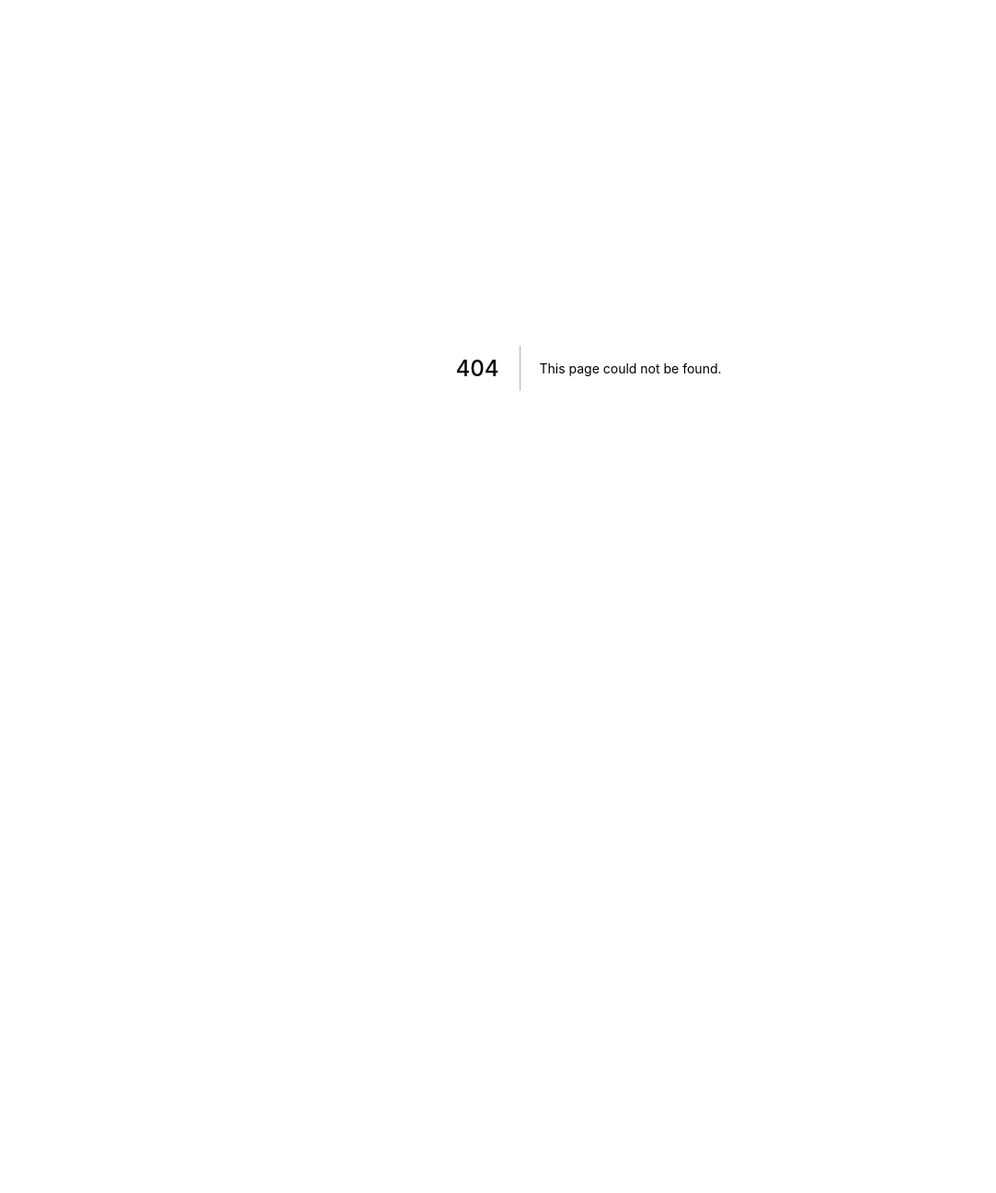
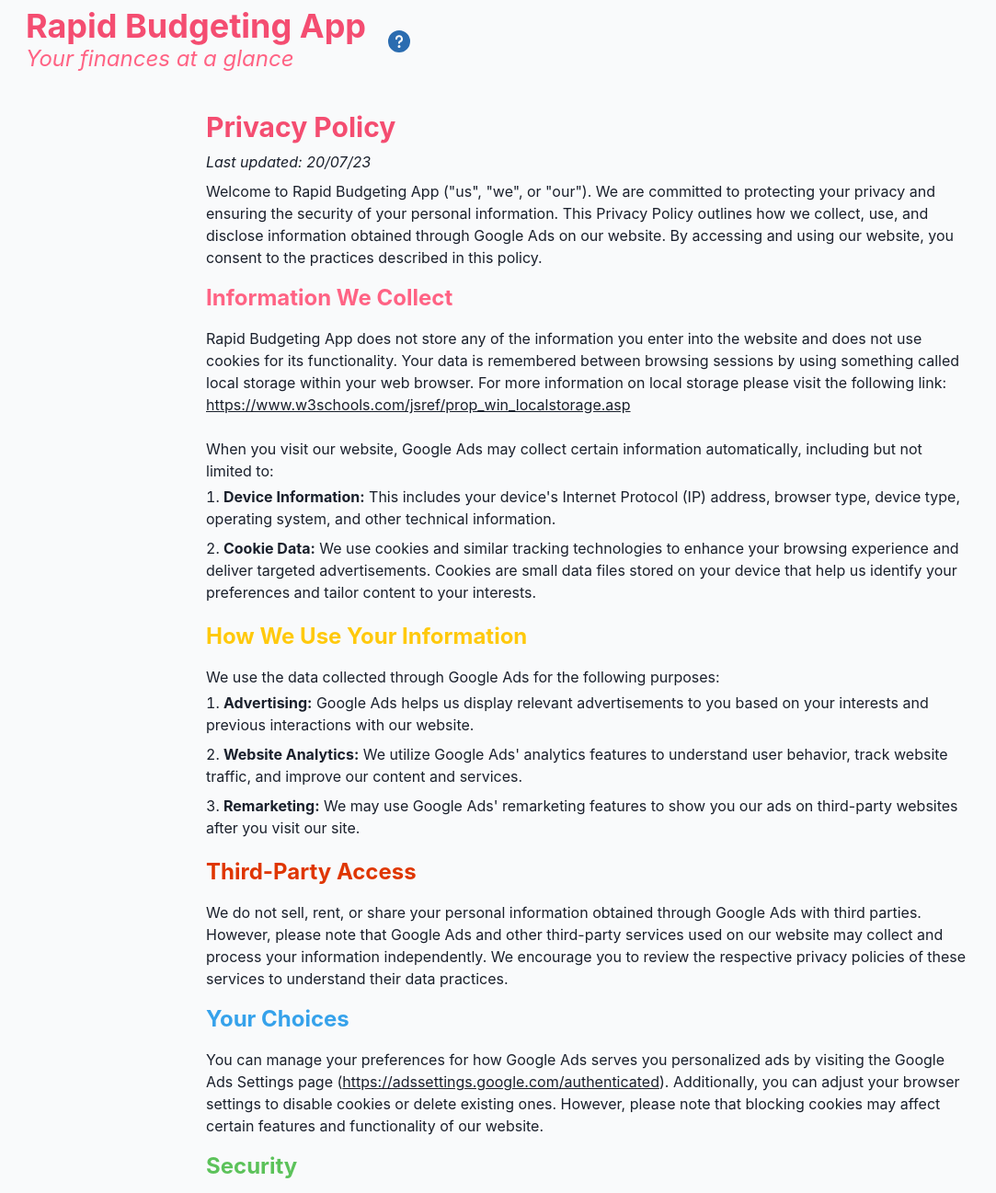
Before and after one commit to JamesArmer/rapid_budgeting_app, a Next.js app: page /privacy-policy in a window 1280 px wide. Before the commit this address had no page. Shown: the top 1297 px of the page at 92% size, without its empty margins (0-1083 px from the left). Before the commit the page ends 800 px from the top, so only its background shows below. Built offline with nearby package versions, Linux system fonts and the light colour scheme.

Commit message:
feat: privacy policy and ads

```diff
--- a/components/Footer.tsx
+++ b/components/Footer.tsx
@@ -3,12 +3,13 @@
 
 export default function Footer() {
   return (
-    <footer className="sm:h-10 h-30 border-t">
-      <div className="w-full flex items-center justify-center pt-4">
+    <footer className="border-t">
+      <div className="flex w-full items-center justify-center pt-4">
         <a
           href="https://github.com/JamesArmer"
           target="about:blank"
           rel="noopener noreferrer"
+          className="pb-2"
         >
           Find me on <FaGithub size={25} className="inline-block" />
         </a>
--- a/pages/_app.tsx
+++ b/pages/_app.tsx
@@ -25,6 +25,11 @@
           name="google-site-verification"
           content="tHYs9rYZNUBjnZZQ_xpR11OOiYkzbmpi3SsDUaV-ItA"
         />
+        <script
+          async
+          src="https://pagead2.googlesyndication.com/pagead/js/adsbygoogle.js?client=ca-pub-8034542629135305"
+          crossOrigin="anonymous"
+        ></script>
       </Head>
       <Component {...pageProps} />
     </ChakraProvider>
--- /dev/null
+++ b/pages/privacy-policy.tsx
@@ -0,0 +1,164 @@
+import { NextPage } from "next";
+import Layout from "../components/Layout";
+import MainTitle from "../components/titles/MainTitle";
+import HelpButton from "../components/buttons/HelpButton";
+
+const PrivacyPolicy: NextPage = () => {
+  return (
+    <Layout>
+      <div id="topDiv" className="flex sm:w-1/2 py-2">
+        <div id="titlesDiv">
+          <MainTitle />
+        </div>
+        <div id="buttonDiv" className="flex align-middle pl-6">
+          <HelpButton />
+        </div>
+      </div>
+      <div id="parentDiv" className="sm:flex w-11/12 sm:w-2/3 m-auto py-8">
+        <div>
+          <h1 className="font-bold text-pink-main text-2xl sm:text-3xl">
+            Privacy Policy
+          </h1>
+          <p className="py-2">
+            <i>Last updated: 20/07/23</i>
+          </p>
+          <p>
+            Welcome to Rapid Budgeting App ("us", "we", or "our"). We are
+            committed to protecting your privacy and ensuring the security of
+            your personal information. This Privacy Policy outlines how we
+            collect, use, and disclose information obtained through Google Ads
+            on our website. By accessing and using our website, you consent to
+            the practices described in this policy.
+          </p>
+          <h2 className="font-bold text-pink-light text-xl sm:text-2xl py-4">
+            Information We Collect
+          </h2>
+          <p>
+            Rapid Budgeting App does not store any of the information you enter
+            into the website and does not use cookies for its functionality.
+            Your data is remembered between browsing sessions by using something
+            called local storage within your web browser. For more information
+            on local storage please visit the following link:{" "}
+            <a
+              href="https://www.w3schools.com/jsref/prop_win_localstorage.asp"
+              target="_blank"
+              className="underline"
+            >
+              https://www.w3schools.com/jsref/prop_win_localstorage.asp
+            </a>
+          </p>
+          <br />
+          <p>
+            When you visit our website, Google Ads may collect certain
+            information automatically, including but not limited to:
+          </p>
+          <ol className="list-decimal list-inside">
+            <li className="py-1">
+              <b>Device Information:</b> This includes your device's Internet
+              Protocol (IP) address, browser type, device type, operating
+              system, and other technical information.
+            </li>
+            <li className="py-1">
+              <b>Cookie Data:</b> We use cookies and similar tracking
+              technologies to enhance your browsing experience and deliver
+              targeted advertisements. Cookies are small data files stored on
+              your device that help us identify your preferences and tailor
+              content to your interests.
+            </li>
+          </ol>
+          <h2 className="font-bold text-yellow-main text-xl sm:text-2xl py-4">
+            How We Use Your Information
+          </h2>
+          <p>
+            We use the data collected through Google Ads for the following
+            purposes:
+          </p>
+          <ol className="list-decimal list-inside">
+            <li className="py-1">
+              <b>Advertising:</b> Google Ads helps us display relevant
+              advertisements to you based on your interests and previous
+              interactions with our website.
+            </li>
+            <li className="py-1">
+              <b>Website Analytics:</b> We utilize Google Ads' analytics
+              features to understand user behavior, track website traffic, and
+              improve our content and services.
+            </li>
+            <li className="py-1">
+              <b>Remarketing:</b> We may use Google Ads' remarketing features to
+              show you our ads on third-party websites after you visit our site.
+            </li>
+          </ol>
+          <h2 className="font-bold text-red-light text-xl sm:text-2xl py-4">
+            Third-Party Access
+          </h2>
+          <p>
+            We do not sell, rent, or share your personal information obtained
+            through Google Ads with third parties. However, please note that
+            Google Ads and other third-party services used on our website may
+            collect and process your information independently. We encourage you
+            to review the respective privacy policies of these services to
+            understand their data practices.
+          </p>
+          <h2 className="font-bold text-blue-main text-xl sm:text-2xl py-4">
+            Your Choices
+          </h2>
+          <p>
+            You can manage your preferences for how Google Ads serves you
+            personalized ads by visiting the Google Ads Settings page (
+            <a
+              href="https://adssettings.google.com/authenticated"
+              target="_blank"
+              className="underline"
+            >
+              https://adssettings.google.com/authenticated
+            </a>
+            ). Additionally, you can adjust your browser settings to disable
+            cookies or delete existing ones. However, please note that blocking
+            cookies may affect certain features and functionality of our
+            website.
+          </p>
+          <h2 className="font-bold text-green-main text-xl sm:text-2xl py-4">
+            Security
+          </h2>
+          <p>
+            We take reasonable measures to protect your personal information
+            against unauthorized access, disclosure, alteration, or destruction.
+            However, no data transmission over the internet or electronic
+            storage method is entirely secure, so we cannot guarantee absolute
+            security.
+          </p>
+          <h2 className="font-bold text-purple-main text-xl sm:text-2xl py-4">
+            Children's Privacy
+          </h2>
+          <p>
+            Our website is not intended for children under the age of 13. We do
+            not knowingly collect personal information from children. If you are
+            a parent or guardian and believe that your child has provided us
+            with personal information, please contact us immediately.
+          </p>
+          <h2 className="font-bold text-pink-main text-xl sm:text-2xl py-4">
+            Changes to This Privacy Policy
+          </h2>
+          <p>
+            We may update this Privacy Policy from time to time to reflect
+            changes in our data practices or legal requirements. The updated
+            version will be posted on this page with the revised "Last updated"
+            date. Please review this page periodically to stay informed about
+            our data collection and usage practices.
+          </p>
+          <h2 className="font-bold text-pink-light text-xl sm:text-2xl py-4">
+            Contact Us
+          </h2>
+          <p>
+            If you have any questions, concerns, or requests regarding this
+            Privacy Policy or the data we collect through Google Ads, please
+            contact us at james.armer5@gmail.com.
+          </p>
+        </div>
+      </div>
+    </Layout>
+  );
+};
+
+export default PrivacyPolicy;
```
